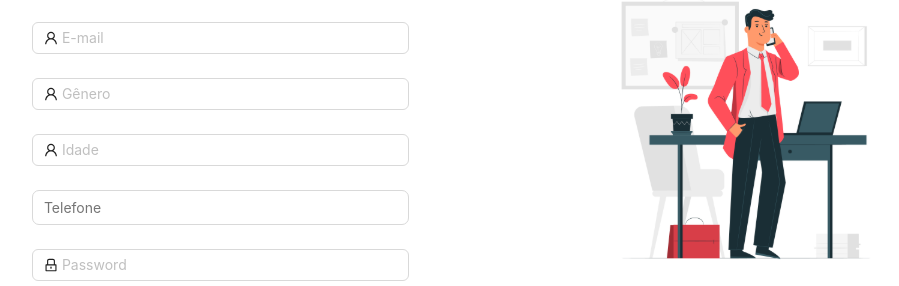
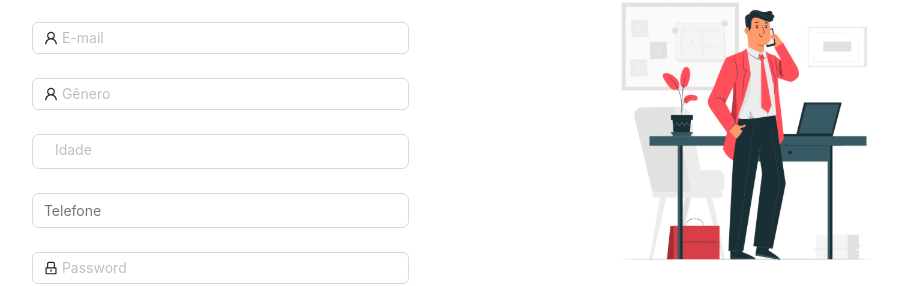
Before and after one commit to matheusfellipe/connect-arch-front, a React (Create React App) app: page /register in a window 1280 px wide. Shown: the part 188-474 px from the top of the page, without its empty margins (194-1093 px from the left). Built offline with nearby package versions, Linux system fonts and the light colour scheme.

Commit message:
fix: redux credentials state

```diff
--- a/src/pages/Auth/Register/index.tsx
+++ b/src/pages/Auth/Register/index.tsx
@@ -1,4 +1,4 @@
-import { Form, Input, Space } from 'antd';
+import { Form, Input, InputNumber, Space } from 'antd';
 import { UserOutlined, LockOutlined } from '@ant-design/icons';
 import InputMask from 'react-input-mask';
 
@@ -105,9 +105,17 @@ const Register = () => {
                   },
                 ]}
               >
-                <Input
-                  prefix={<UserOutlined className="site-form-item-icon" />}
+                <InputNumber
+                  id="age"
+                  name="age"
                   placeholder="Idade"
+                  style={{
+                    height: '35px',
+                    width: '100%',
+                    borderRadius: '7px',
+                    border: '1px solid #d9d9d9',
+                    padding: '0 11px',
+                  }}
                 />
               </Form.Item>
               <Form.Item
--- a/src/redux/app/services/auth/authApiSlice.ts
+++ b/src/redux/app/services/auth/authApiSlice.ts
@@ -12,7 +12,7 @@ export interface User {
 }
 
 export interface UserResponse {
-  user: User;
+  payload: User;
   accessToken: string;
   refreshToken: string;
 }
--- a/src/redux/features/auth/authSlice.tsx
+++ b/src/redux/features/auth/authSlice.tsx
@@ -3,7 +3,7 @@ import { User, authApi } from '../../app/services/auth/authApiSlice';
 import type { RootState } from '../../app/store';
 
 type AuthState = {
-  user: User | null;
+  payload: User | null;
   accessToken: string;
   refreshToken: string;
   isAuthenticated: boolean;
@@ -12,19 +12,19 @@ type AuthState = {
 const slice = createSlice({
   name: 'auth',
   initialState: {
-    user: null,
+    payload: null,
     accessToken: '',
     refreshToken: '',
     isAuthenticated: false,
   } as AuthState,
   reducers: {
     setCredentials: (state, action) => {
-      const { user, accessToken } = action.payload;
-      state.user = user;
+      const { payload, accessToken } = action.payload;
+      state.payload = payload;
       state.accessToken = accessToken;
     },
     logout: (state) => {
-      state.user = null;
+      state.payload = null;
       state.accessToken = '';
       state.isAuthenticated = false;
     },
@@ -32,9 +32,11 @@ const slice = createSlice({
   extraReducers: (builder) => {
     builder.addMatcher(
       authApi.endpoints.login.matchFulfilled,
-      (state, { payload: { user, accessToken } }) => {
-        state.user = user;
+      (state, { payload: { payload, accessToken, refreshToken } }) => {
+        console.log(payload);
+        state.payload = payload;
         state.accessToken = accessToken;
+        state.refreshToken = refreshToken;
         state.isAuthenticated = true;
       },
     );
@@ -45,6 +47,6 @@ export const { logout, setCredentials } = slice.actions;
 
 export default slice.reducer;
 
-export const selectCurrentUser = (state: RootState) => state.auth.user;
+export const selectCurrentUser = (state: RootState) => state.auth.payload;
 export const selectIsAuthenticated = (state: RootState) =>
   state.auth.isAuthenticated;
--- a/src/shared/layout/Menu/index.tsx
+++ b/src/shared/layout/Menu/index.tsx
@@ -19,7 +19,7 @@ const SideMenu = ({
 }: Props) => {
   const user = useSelector(selectCurrentUser);
   const navigate = useNavigate();
-  console.log(user && roles.includes(user.role));
+
   return (
     <SiderCustom
       collapsible
```
